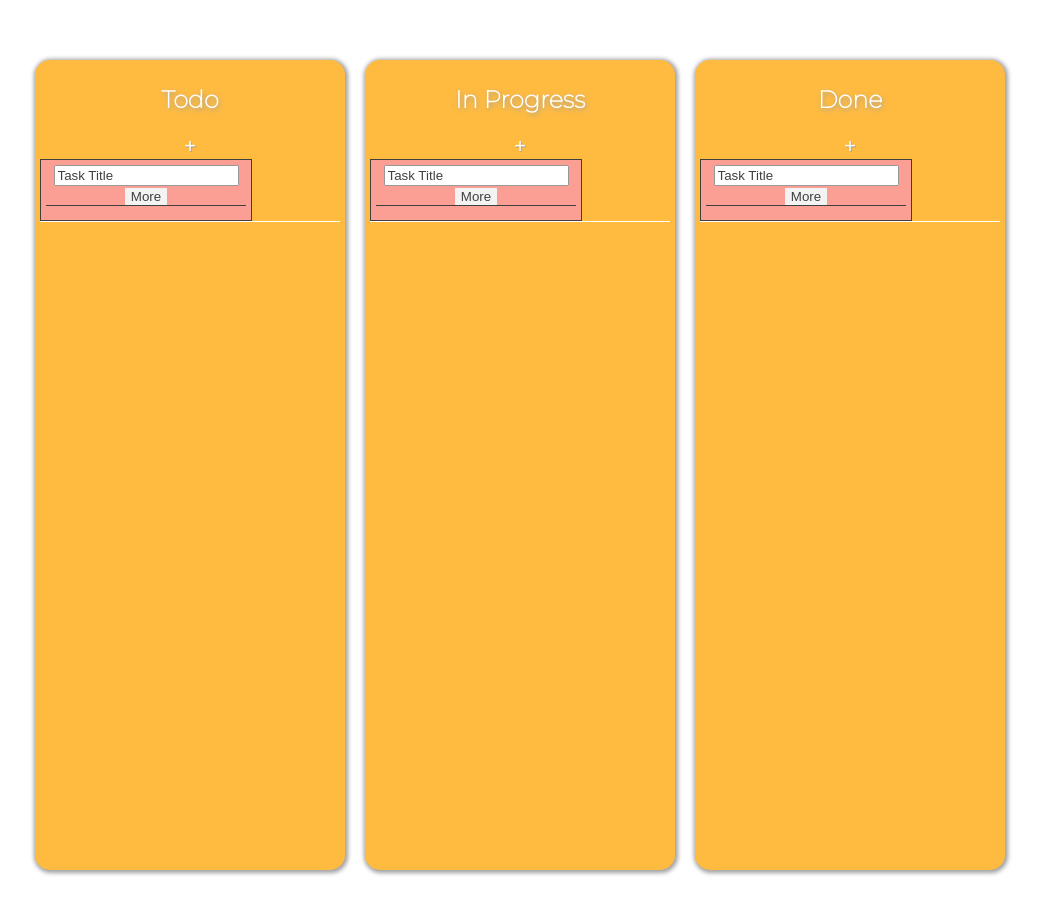
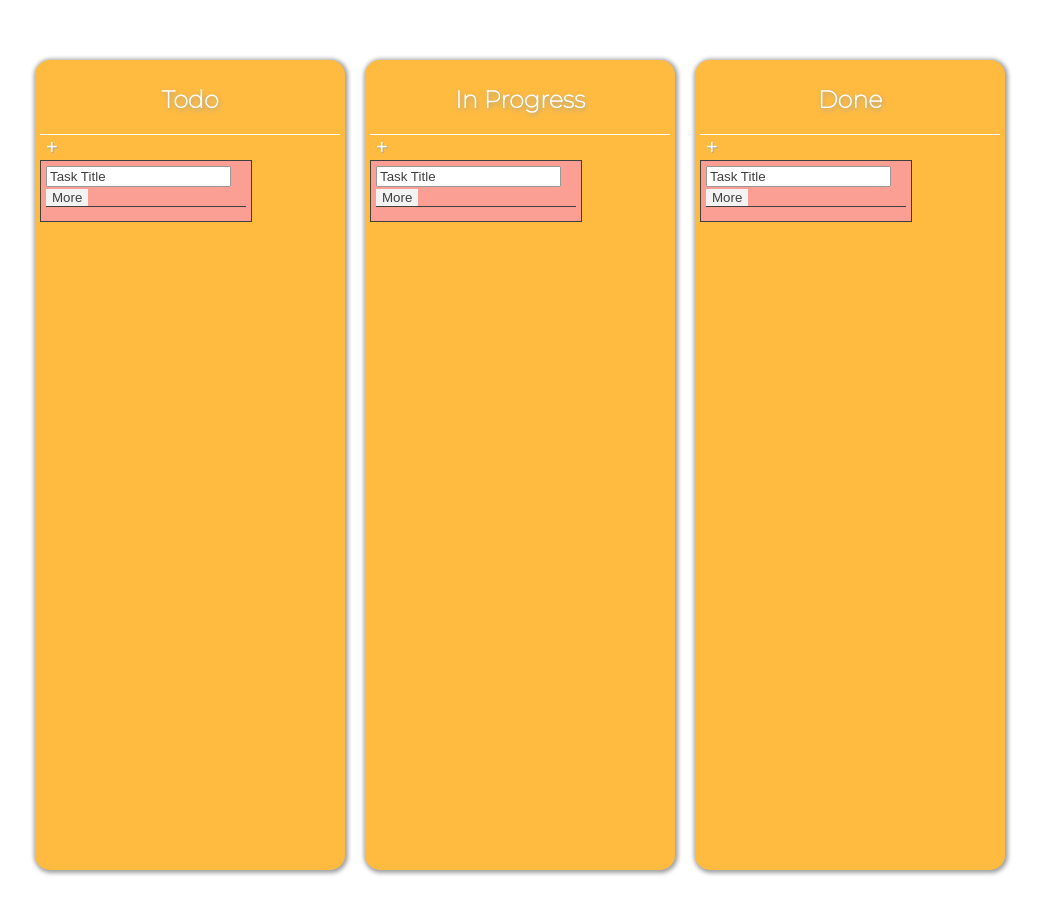
Before and after one commit to shanicunn/kanban-board-mintbean-olympics, a React (Create React App) app: page / in a window 1280 px wide. Shown: the top 914 px of the page, without its empty margins (120-1161 px from the left). Built offline with nearby package versions, Linux system fonts and the light colour scheme.

Commit message:
Moved add card btn to card section of column

```diff
--- a/src/components/KanBanColumn.js
+++ b/src/components/KanBanColumn.js
@@ -10,10 +10,11 @@ function KanBanColumn (props) {
                 {/* COLUMN TITLE */}
                 <section className="column-title">
                     <h1>{props.columnTitle}</h1>
-                    <AddCard />
+
                 </section>
                 {/* COLUMN CARDS */}
                 <section className="column-card">
+                <AddCard />
                     {/* <KanBanCard /> */}
                 </section>
 
```
